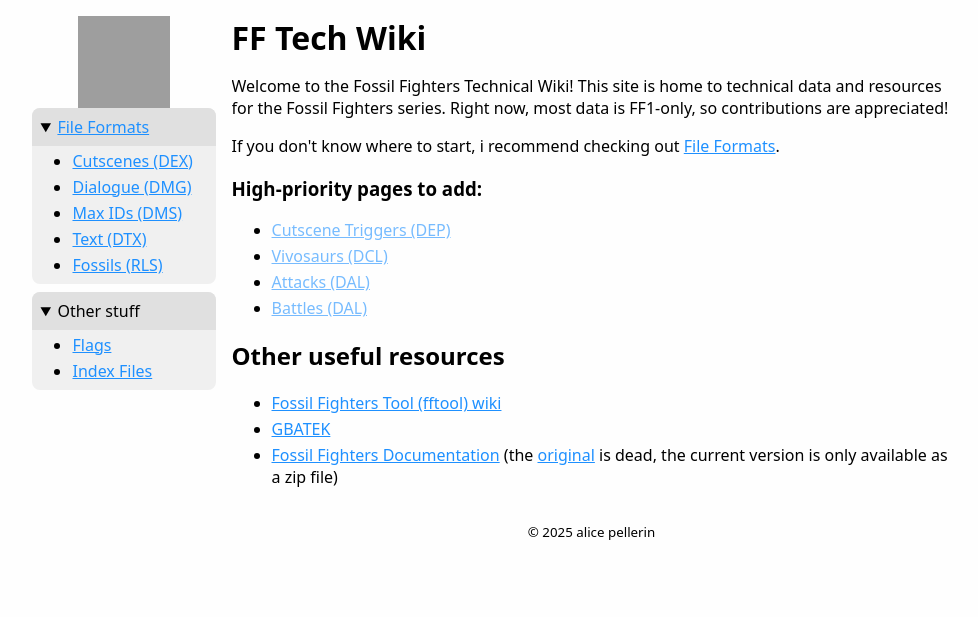
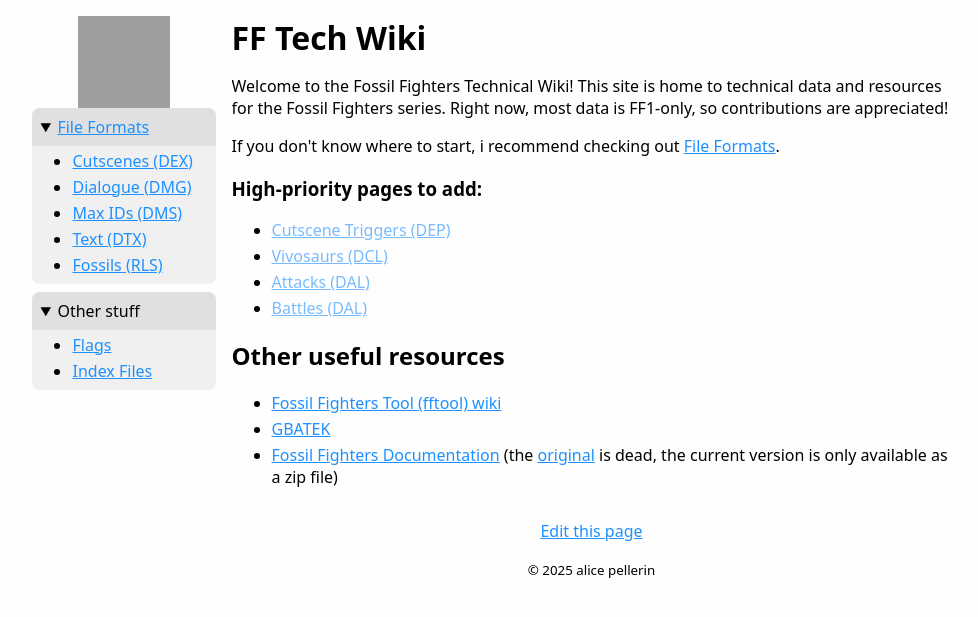
Before and after one commit to simonomi/fftechwiki, a Jekyll site: the page built from index.html, in a window 1280 px wide, cut to the strip 0-617 px from the top of the page. Shown: the whole strip, without its empty margins (148-1126 px from the left). Built offline with Jekyll 4.4.1, drawn with Linux system fonts in a browser that asks for light colours; grey boxes are pictures that could not be loaded.

Commit message:
add readme

```diff
--- a/_config.yml
+++ b/_config.yml
@@ -8,3 +8,5 @@
   - Gemfile.lock
   - LICENSE
   - .jj
+  - README.md
+  - images/readme
--- a/_layouts/default.html
+++ b/_layouts/default.html
@@ -59,6 +59,7 @@
 
 			{%- unless page.nofooter -%}
 				<footer>
+					<p><a href="https://github.com/simonomi/fftechwiki/blob/main/{{ page.path }}">Edit this page</a></p>
 					<small>© <time>{{ "now" | date: "%Y" }}</time> alice pellerin</small>
 				</footer>
 			{%- endunless -%}
```
Also changed, not shown: README.md (added), images/readme/github-edit-file.png (added).
